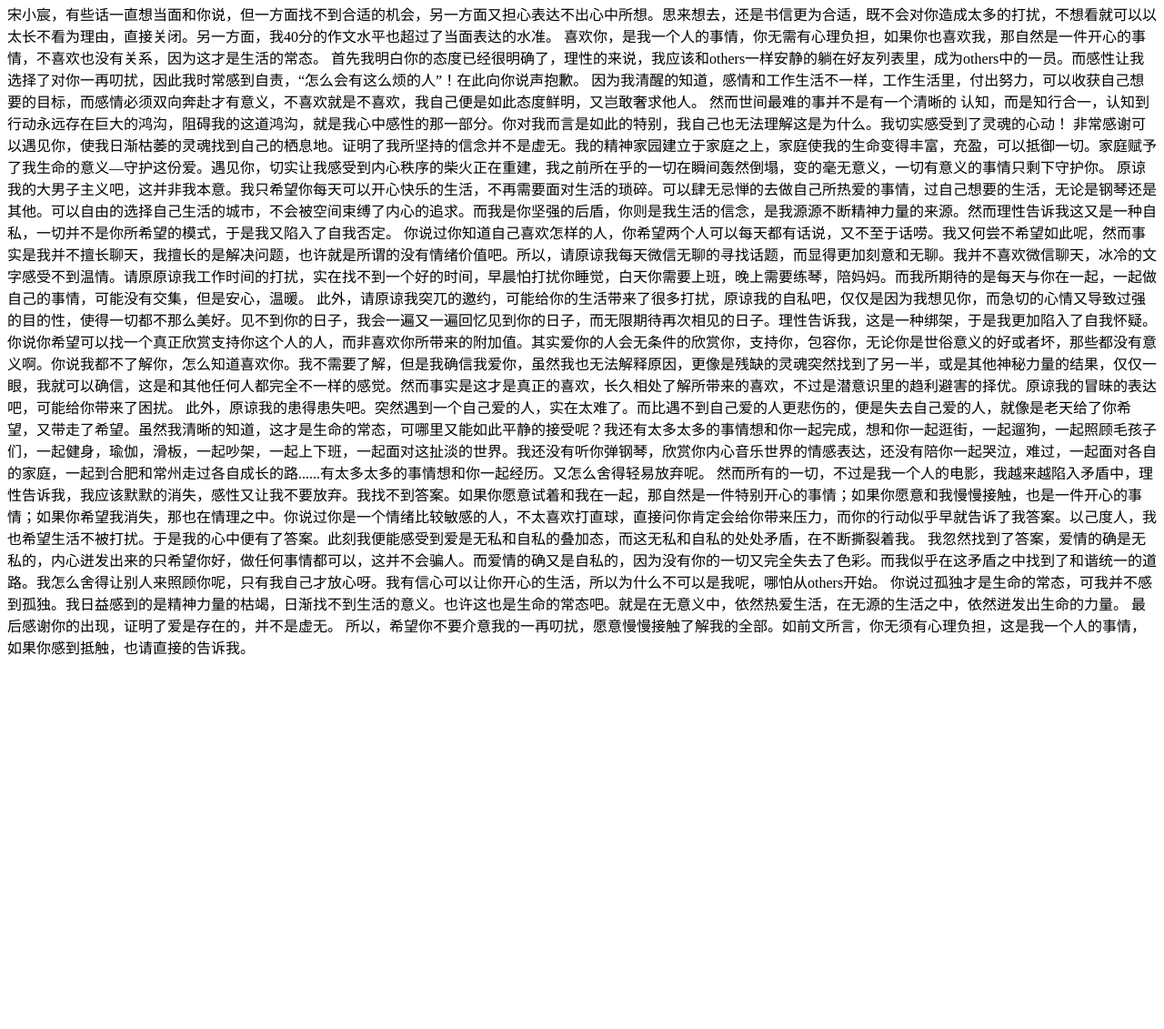
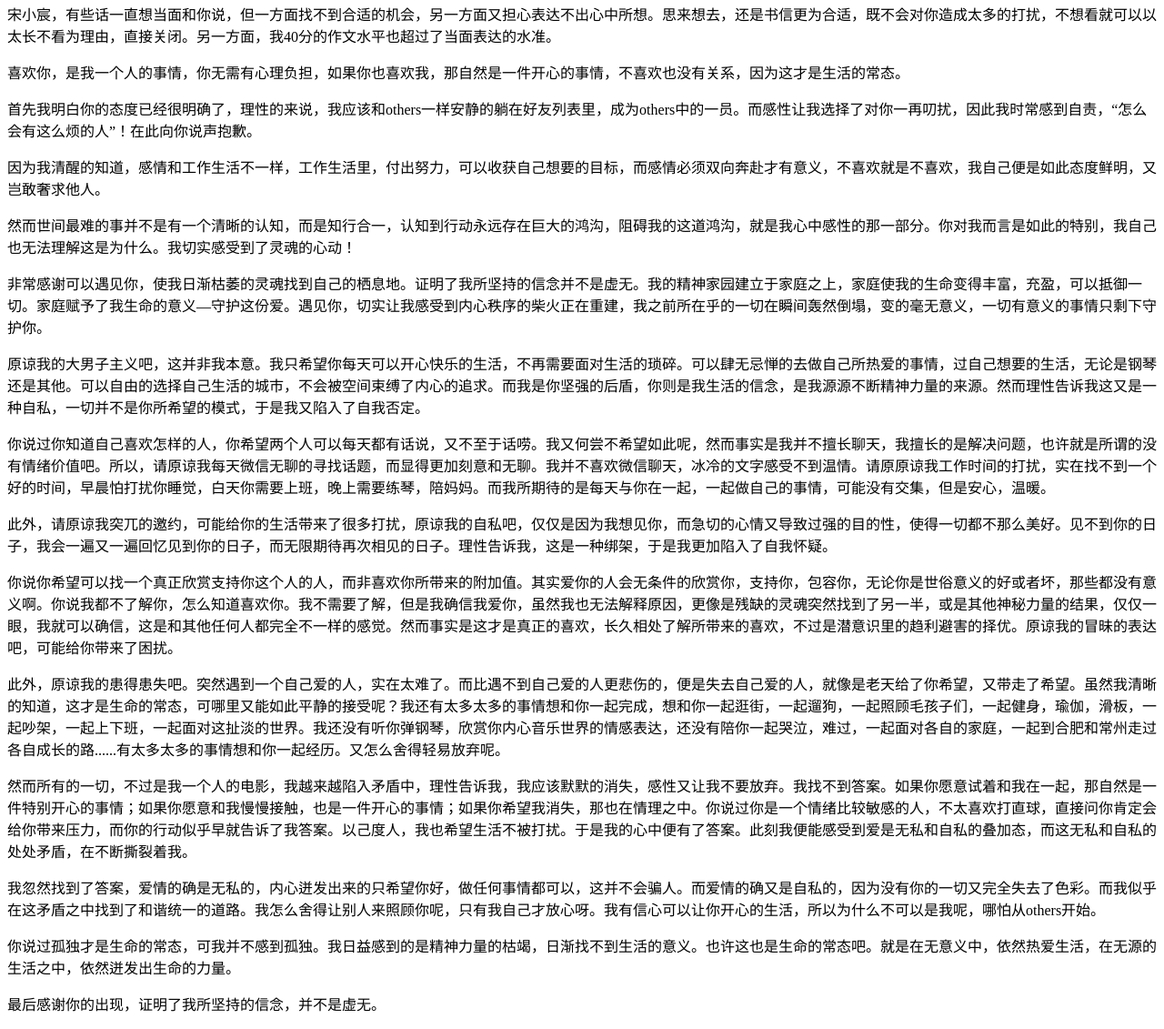
Before and after one commit to ruoji/ftd-crazy, a plain HTML site: page index.html in a window 1280 px wide. Shown: the part 86-1217 px from the top of the page at 91% size. Before the commit the page ends 825 px from the top, so only its background shows below. Drawn offline with Linux system fonts and the light colour scheme.

Commit message:
Update index.html

```diff
--- a/index.html
+++ b/index.html
@@ -5,23 +5,47 @@
 <h1>无聊的记录 </h1>
 <p>
     宋小宸，有些话一直想当面和你说，但一方面找不到合适的机会，另一方面又担心表达不出心中所想。思来想去，还是书信更为合适，既不会对你造成太多的打扰，不想看就可以以太长不看为理由，直接关闭。另一方面，我40分的作文水平也超过了当面表达的水准。
+</p>
+<p>
     喜欢你，是我一个人的事情，你无需有心理负担，如果你也喜欢我，那自然是一件开心的事情，不喜欢也没有关系，因为这才是生活的常态。
+</p>
+<p>
     首先我明白你的态度已经很明确了，理性的来说，我应该和others一样安静的躺在好友列表里，成为others中的一员。而感性让我选择了对你一再叨扰，因此我时常感到自责，“怎么会有这么烦的人”！在此向你说声抱歉。
+</p>
+<p>
     因为我清醒的知道，感情和工作生活不一样，工作生活里，付出努力，可以收获自己想要的目标，而感情必须双向奔赴才有意义，不喜欢就是不喜欢，我自己便是如此态度鲜明，又岂敢奢求他人。
-然而世间最难的事并不是有一个清晰的
-认知，而是知行合一，认知到行动永远存在巨大的鸿沟，阻碍我的这道鸿沟，就是我心中感性的那一部分。你对我而言是如此的特别，我自己也无法理解这是为什么。我切实感受到了灵魂的心动！
-非常感谢可以遇见你，使我日渐枯萎的灵魂找到自己的栖息地。证明了我所坚持的信念并不是虚无。我的精神家园建立于家庭之上，家庭使我的生命变得丰富，充盈，可以抵御一切。家庭赋予了我生命的意义—守护这份爱。遇见你，切实让我感受到内心秩序的柴火正在重建，我之前所在乎的一切在瞬间轰然倒塌，变的毫无意义，一切有意义的事情只剩下守护你。
+</p>
+<p>
+    然而世间最难的事并不是有一个清晰的认知，而是知行合一，认知到行动永远存在巨大的鸿沟，阻碍我的这道鸿沟，就是我心中感性的那一部分。你对我而言是如此的特别，我自己也无法理解这是为什么。我切实感受到了灵魂的心动！
+</p>
+<p>   非常感谢可以遇见你，使我日渐枯萎的灵魂找到自己的栖息地。证明了我所坚持的信念并不是虚无。我的精神家园建立于家庭之上，家庭使我的生命变得丰富，充盈，可以抵御一切。家庭赋予了我生命的意义—守护这份爱。遇见你，切实让我感受到内心秩序的柴火正在重建，我之前所在乎的一切在瞬间轰然倒塌，变的毫无意义，一切有意义的事情只剩下守护你。
+</p>
+<p>
     原谅我的大男子主义吧，这并非我本意。我只希望你每天可以开心快乐的生活，不再需要面对生活的琐碎。可以肆无忌惮的去做自己所热爱的事情，过自己想要的生活，无论是钢琴还是其他。可以自由的选择自己生活的城市，不会被空间束缚了内心的追求。而我是你坚强的后盾，你则是我生活的信念，是我源源不断精神力量的来源。然而理性告诉我这又是一种自私，一切并不是你所希望的模式，于是我又陷入了自我否定。
+</p>
+<p>
     你说过你知道自己喜欢怎样的人，你希望两个人可以每天都有话说，又不至于话唠。我又何尝不希望如此呢，然而事实是我并不擅长聊天，我擅长的是解决问题，也许就是所谓的没有情绪价值吧。所以，请原谅我每天微信无聊的寻找话题，而显得更加刻意和无聊。我并不喜欢微信聊天，冰冷的文字感受不到温情。请原原谅我工作时间的打扰，实在找不到一个好的时间，早晨怕打扰你睡觉，白天你需要上班，晚上需要练琴，陪妈妈。而我所期待的是每天与你在一起，一起做自己的事情，可能没有交集，但是安心，温暖。
+</p>
+<p>
     此外，请原谅我突兀的邀约，可能给你的生活带来了很多打扰，原谅我的自私吧，仅仅是因为我想见你，而急切的心情又导致过强的目的性，使得一切都不那么美好。见不到你的日子，我会一遍又一遍回忆见到你的日子，而无限期待再次相见的日子。理性告诉我，这是一种绑架，于是我更加陷入了自我怀疑。
+</p>
+<p>
     你说你希望可以找一个真正欣赏支持你这个人的人，而非喜欢你所带来的附加值。其实爱你的人会无条件的欣赏你，支持你，包容你，无论你是世俗意义的好或者坏，那些都没有意义啊。你说我都不了解你，怎么知道喜欢你。我不需要了解，但是我确信我爱你，虽然我也无法解释原因，更像是残缺的灵魂突然找到了另一半，或是其他神秘力量的结果，仅仅一眼，我就可以确信，这是和其他任何人都完全不一样的感觉。然而事实是这才是真正的喜欢，长久相处了解所带来的喜欢，不过是潜意识里的趋利避害的择优。原谅我的冒昧的表达吧，可能给你带来了困扰。
+</p>
+<p>
     此外，原谅我的患得患失吧。突然遇到一个自己爱的人，实在太难了。而比遇不到自己爱的人更悲伤的，便是失去自己爱的人，就像是老天给了你希望，又带走了希望。虽然我清晰的知道，这才是生命的常态，可哪里又能如此平静的接受呢？我还有太多太多的事情想和你一起完成，想和你一起逛街，一起遛狗，一起照顾毛孩子们，一起健身，瑜伽，滑板，一起吵架，一起上下班，一起面对这扯淡的世界。我还没有听你弹钢琴，欣赏你内心音乐世界的情感表达，还没有陪你一起哭泣，难过，一起面对各自的家庭，一起到合肥和常州走过各自成长的路......有太多太多的事情想和你一起经历。又怎么舍得轻易放弃呢。
+</p>
+<p>
     然而所有的一切，不过是我一个人的电影，我越来越陷入矛盾中，理性告诉我，我应该默默的消失，感性又让我不要放弃。我找不到答案。如果你愿意试着和我在一起，那自然是一件特别开心的事情；如果你愿意和我慢慢接触，也是一件开心的事情；如果你希望我消失，那也在情理之中。你说过你是一个情绪比较敏感的人，不太喜欢打直球，直接问你肯定会给你带来压力，而你的行动似乎早就告诉了我答案。以己度人，我也希望生活不被打扰。于是我的心中便有了答案。此刻我便能感受到爱是无私和自私的叠加态，而这无私和自私的处处矛盾，在不断撕裂着我。
+</p>
+<p>
     我忽然找到了答案，爱情的确是无私的，内心迸发出来的只希望你好，做任何事情都可以，这并不会骗人。而爱情的确又是自私的，因为没有你的一切又完全失去了色彩。而我似乎在这矛盾之中找到了和谐统一的道路。我怎么舍得让别人来照顾你呢，只有我自己才放心呀。我有信心可以让你开心的生活，所以为什么不可以是我呢，哪怕从others开始。
+</p>
+<p>
     你说过孤独才是生命的常态，可我并不感到孤独。我日益感到的是精神力量的枯竭，日渐找不到生活的意义。也许这也是生命的常态吧。就是在无意义中，依然热爱生活，在无源的生活之中，依然迸发出生命的力量。
-最后感谢你的出现，证明了爱是存在的，并不是虚无。
-    所以，希望你不要介意我的一再叨扰，愿意慢慢接触了解我的全部。如前文所言，你无须有心理负担，这是我一个人的事情，如果你感到抵触，也请直接的告诉我。
-
+</p>
+<p>
+    最后感谢你的出现，证明了我所坚持的信念，并不是虚无。
 </p>
 
 </body>
```
Lines whose indentation alone changed are shown as unchanged.
